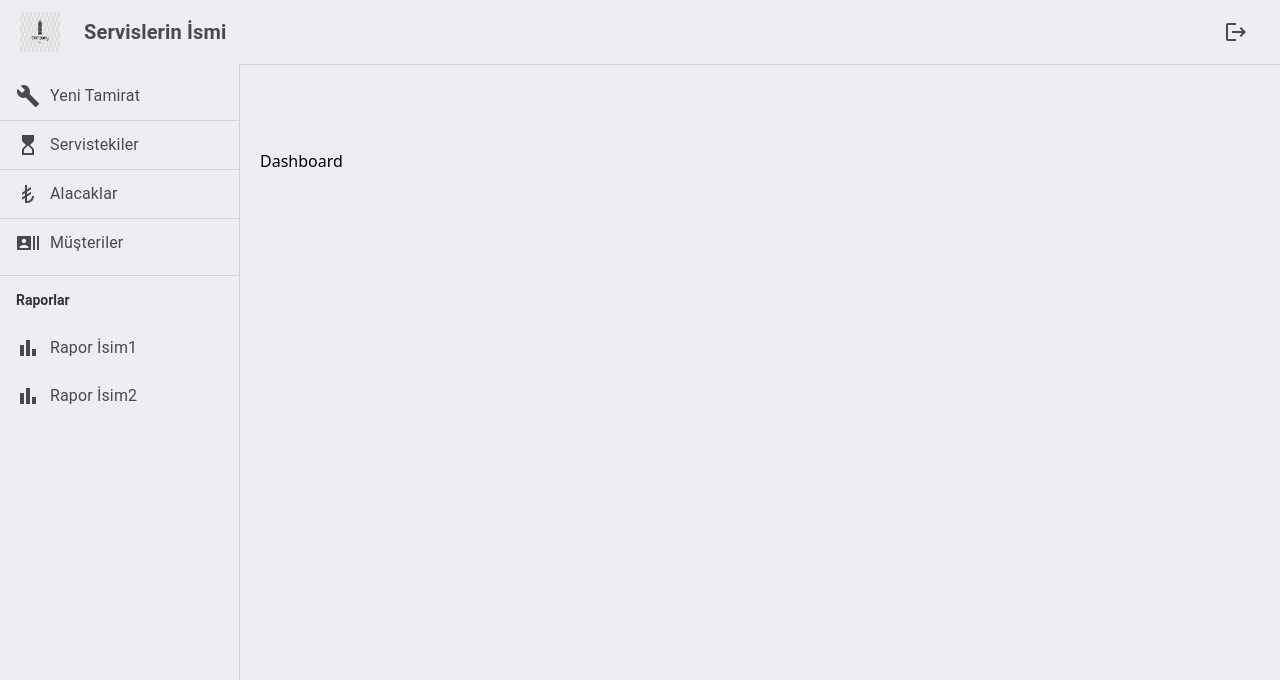
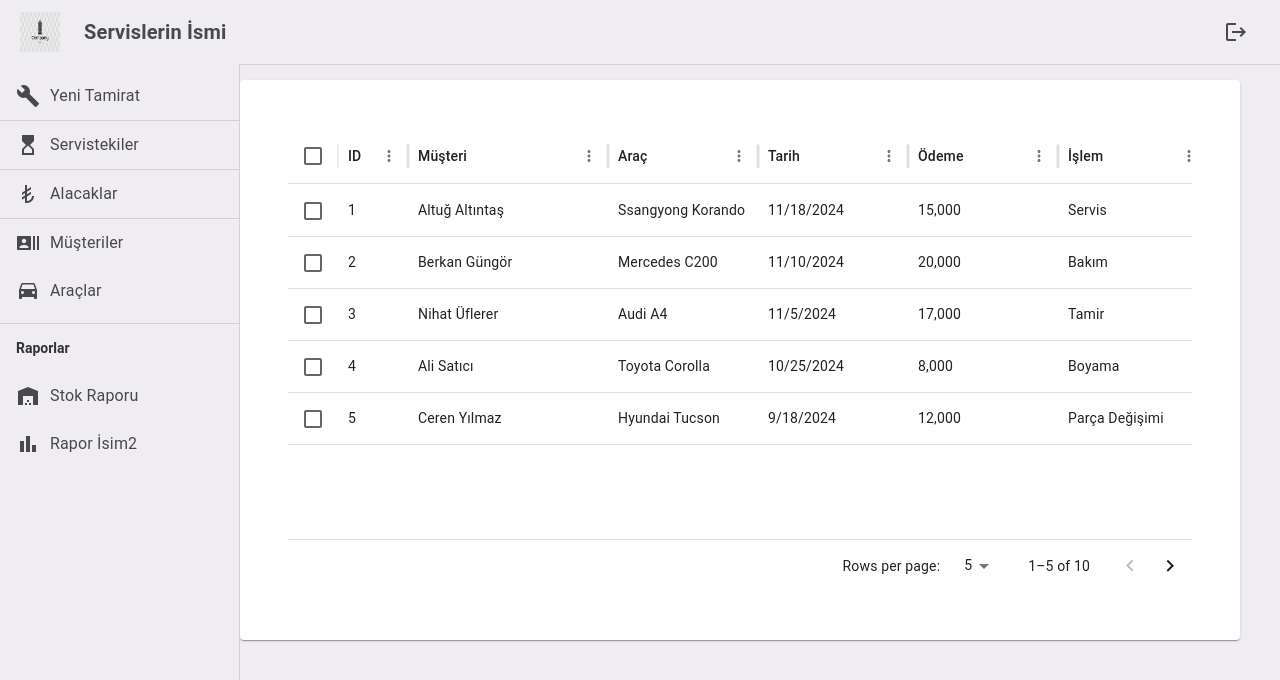
Before and after one commit to Berkangngr/cars-app, a React (Vite) app: page / in a window 1280 px wide. Shown: the top 680 px of the page. Built offline with nearby package versions, Linux system fonts and the light colour scheme.

Commit message:
Dashboard Tasarımı

```diff
--- a/package.json
+++ b/package.json
@@ -14,6 +14,7 @@
     "@emotion/styled": "^11.13.0",
     "@mui/icons-material": "^6.1.6",
     "@mui/material": "^6.1.6",
+    "@mui/x-data-grid": "^7.22.2",
     "@toolpad/core": "^0.9.0",
     "axios": "^1.7.7",
     "formik": "^2.4.6",
--- a/src/components/Dashboard.tsx
+++ b/src/components/Dashboard.tsx
@@ -1,9 +1,64 @@
-import React from 'react'
+import * as React from 'react';
+import { DataGrid, GridColDef } from '@mui/x-data-grid';
+import Paper from '@mui/material/Paper';
+
+const columns: GridColDef[] = [
+  { field: 'id', headerName: 'ID', width: 70 },
+  { field: 'Müşteri', headerName: 'Müşteri', width: 200 },
+  { field: 'Araç', headerName: 'Araç', width: 150 },
+  { field: 'Tarih', headerName: 'Tarih', type: 'date', width: 150 },
+  { field: 'Ödeme', headerName: 'Ödeme', type: 'number', width: 150, align: 'left', headerAlign: 'left' },
+  { field: 'İşlem', headerName: 'İşlem', width: 150 },
+];
+
+const rows = [
+  { id: 1, Müşteri: 'Altuğ Altıntaş', Araç: 'Ssangyong Korando', Tarih: new Date(2024, 10, 18), Ödeme: 15000, İşlem: 'Servis' },
+  { id: 2, Müşteri: 'Berkan Güngör', Araç: 'Mercedes C200', Tarih: new Date(2024, 10, 10), Ödeme: 20000, İşlem: 'Bakım' },
+  { id: 3, Müşteri: 'Nihat Üflerer', Araç: 'Audi A4', Tarih: new Date(2024, 10, 5), Ödeme: 17000, İşlem: 'Tamir' },
+  { id: 4, Müşteri: 'Ali Satıcı', Araç: 'Toyota Corolla', Tarih: new Date(2024, 9, 25), Ödeme: 8000, İşlem: 'Boyama' },
+  { id: 5, Müşteri: 'Ceren Yılmaz', Araç: 'Hyundai Tucson', Tarih: new Date(2024, 8, 18), Ödeme: 12000, İşlem: 'Parça Değişimi' },
+  { id: 14, Müşteri: 'Ahmet Demir', Araç: 'Hyundai Tucson', Tarih: new Date(2024, 8, 18), Ödeme: 12000, İşlem: 'Parça Değişimi' },
+  { id: 6, Müşteri: 'Zeynep Kaya', Araç: 'Hyundai Tucson', Tarih: new Date(2024, 8, 18), Ödeme: 12000, İşlem: 'Parça Değişimi' },
+  { id: 7, Müşteri: 'Baran Aksoy', Araç: 'Hyundai Tucson', Tarih: new Date(2024, 8, 18), Ödeme: 12000, İşlem: 'Parça Değişimi' },
+  { id: 8, Müşteri: 'Elif Koç', Araç: 'Hyundai Tucson', Tarih: new Date(2024, 8, 18), Ödeme: 12000, İşlem: 'Parça Değişimi' },
+  { id: 9, Müşteri: 'Mert Çelik', Araç: 'Hyundai Tucson', Tarih: new Date(2024, 8, 18), Ödeme: 12000, İşlem: 'Parça Değişimi' },
+];
+
+const paginationModel = { page: 0, pageSize: 5 };
 
 function Dashboard() {
   return (
-    <div>Dashboard</div>
-  )
+    <Paper
+      sx={{
+        height: '70vh',
+        width: '100%',
+        maxWidth: '1000px',
+        margin: '0 auto',
+        padding: 6,
+        overflow: 'auto',
+      }}
+    >
+      <DataGrid
+        rows={rows}
+        columns={columns}
+        initialState={{
+          pagination: {
+            paginationModel,
+          },
+        }}
+        pageSizeOptions={[5, 10]}
+        checkboxSelection
+        disableRowSelectionOnClick
+        sx={{
+          border: 0,
+          '& .MuiDataGrid-columnHeaders': {
+            backgroundColor: '#f5f5f5',
+            fontWeight: 'bold',
+          },
+        }}
+      />
+    </Paper>
+  );
 }
 
-export default Dashboard
+export default Dashboard;
--- a/src/components/Sidebar.tsx
+++ b/src/components/Sidebar.tsx
@@ -6,6 +6,8 @@ import HourglassTopIcon from '@mui/icons-material/HourglassTop';
 import CurrencyLiraIcon from '@mui/icons-material/CurrencyLira';
 import RecentActorsIcon from '@mui/icons-material/RecentActors';
 import BarChartIcon from '@mui/icons-material/BarChart';
+import WarehouseIcon from '@mui/icons-material/Warehouse';
+import TimeToLeaveIcon from '@mui/icons-material/TimeToLeave';
 
 function Sidebar() {
   return (
@@ -45,13 +47,17 @@ function Sidebar() {
         <RecentActorsIcon sx={{color:'#333333e1' , marginRight:'10px'}}/>
           <ListItemText sx={{color:'#333333e1'}} primary="Müşteriler" />
         </ListItem>
+        <ListItem  component={Link} to="/cars">
+        <TimeToLeaveIcon sx={{color:'#333333e1' , marginRight:'10px'}}/>
+          <ListItemText sx={{color:'#333333e1'}} primary="Araçlar" />
+        </ListItem>
       </List>
       <Divider />
 
       <List subheader={<ListSubheader sx={{ backgroundColor: '#efedf1', fontWeight: 'bold', color: '#333' }}>Raporlar</ListSubheader>}>
-          <ListItem component={Link} to="/report">
-          <BarChartIcon sx={{color:'#333333e1' , marginRight:'10px'}}/>
-            <ListItemText sx={{color:'#333333e1'}} primary="Rapor İsim1"  />
+          <ListItem component={Link} to="/report/stockReport">
+          <WarehouseIcon sx={{color:'#333333e1' , marginRight:'10px'}}/>
+            <ListItemText sx={{color:'#333333e1'}} primary="Stok Raporu"  />
           </ListItem>
           <ListItem component={Link} to="/report">
           <BarChartIcon sx={{color:'#333333e1' , marginRight:'10px'}}/>
--- a/src/config/RouterConfig.tsx
+++ b/src/config/RouterConfig.tsx
@@ -8,6 +8,8 @@ import Service from '../pages/Service'
 import Receivables from '../pages/Receivables'
 import Customers from '../pages/Customers'
 import Reports from '../pages/Reports'
+import CarsPage from '../pages/CarsPage'
+import StockReport from '../pages/StockReport'
 
 
 function RouterConfig() {
@@ -22,6 +24,8 @@ function RouterConfig() {
 <Route  path='/receivables' element={<Receivables/>} />
 <Route  path='/customers' element={<Customers/>} />
 <Route  path='/report' element={<Reports/>} />
+<Route path='/cars' element={<CarsPage/>} />
+<Route path='/report/stockReport' element={<StockReport/>} />
 </Routes>
 
 
--- /dev/null
+++ b/src/pages/CarsPage.tsx
@@ -0,0 +1,9 @@
+import React from 'react'
+
+function CarsPage() {
+  return (
+    <div>CarsPage</div>
+  )
+}
+
+export default CarsPage
--- a/src/pages/HomePage.tsx
+++ b/src/pages/HomePage.tsx
@@ -15,15 +15,45 @@ function HomePage() {
   }, [isAuthenticated, navigate]);
 
   return (
-    <div style={{ display: 'flex', flexDirection: 'column', height: '100vh' }}>
-      {/* Navbar üstte, position: fixed ile sabit tutuyoruz */}
-      <Navbar />
-      <div style={{ display: 'flex', flex: 1, marginTop: '64px' }}> {/* Navbar'ın yüksekliği kadar boşluk ekledik */}
-        {/* Sidebar solda */}
-        <Sidebar />
+    <div style={{ display: 'flex', flexDirection: 'column', height: '100vh', margin: 0 }}>
 
-        {/* Dashboard içerik sağda */}
-        <div style={{ flex: 1, padding: '20px' }}>
+      <div
+        style={{
+          position: 'fixed',
+          top: 0,
+          left: 0,
+          width: '100%',
+          zIndex: 1000,
+        }}
+      >
+        <Navbar />
+      </div>
+      <div style={{ display: 'flex', flex: 1, marginTop: '64px' }}>
+        {/* Sidebar sabit */}
+        <div
+          style={{
+            position: 'fixed',
+            top: '64px',
+            left: 0,
+            height: 'calc(100vh - 64px)',
+            width: '200px',
+            zIndex: 1000,
+            backgroundColor: '#f5f5f5',
+          }}
+        >
+          <Sidebar />
+        </div>
+
+
+        <div
+          style={{
+            marginLeft: '200px',
+            padding: '16px',
+            width: 'calc(100% - 200px)',
+            height: 'calc(100vh - 64px)',
+          }}
+        >
+
           <Dashboard />
         </div>
       </div>
--- /dev/null
+++ b/src/pages/StockReport.tsx
@@ -0,0 +1,9 @@
+import React from 'react'
+
+function StockReport() {
+  return (
+    <div>StockReport</div>
+  )
+}
+
+export default StockReport
```
Also changed, not shown: 1 other file (tests, documents, lock files or other folders).
